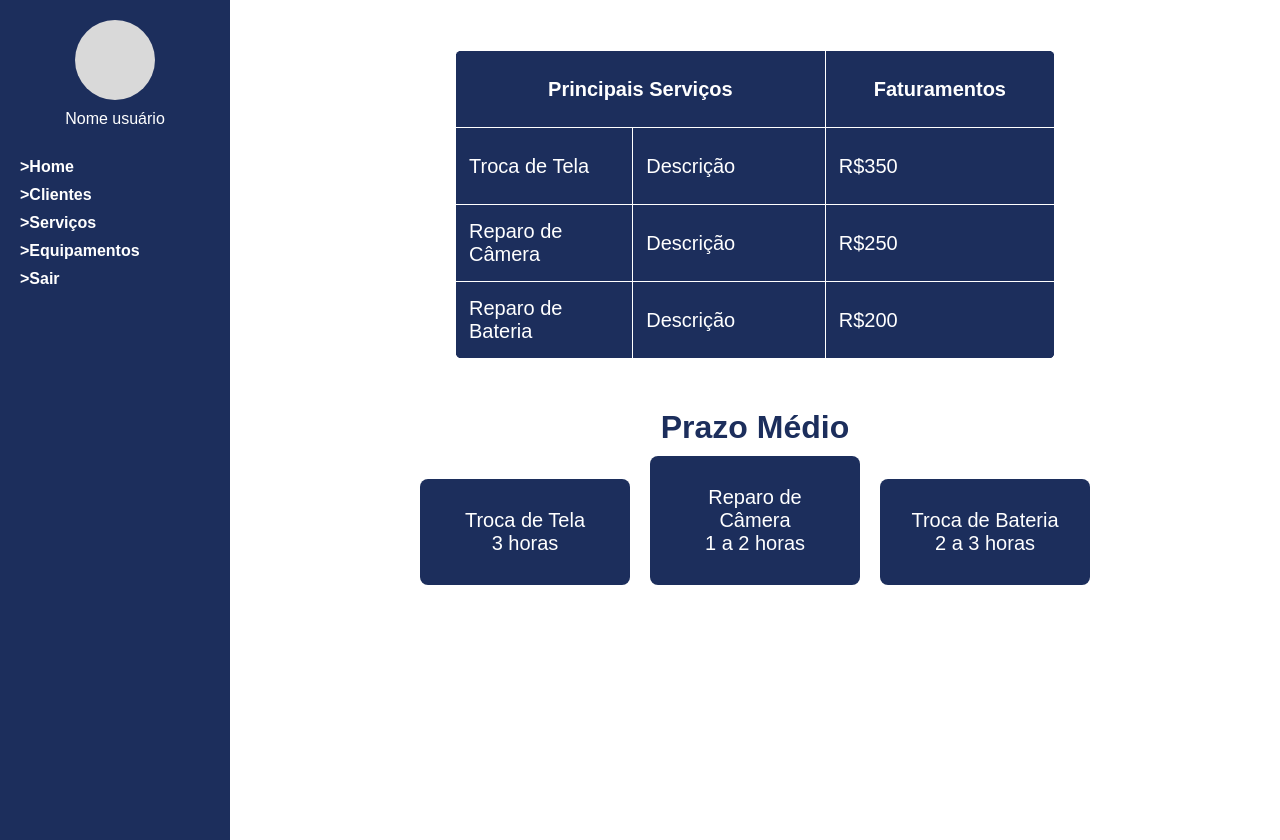
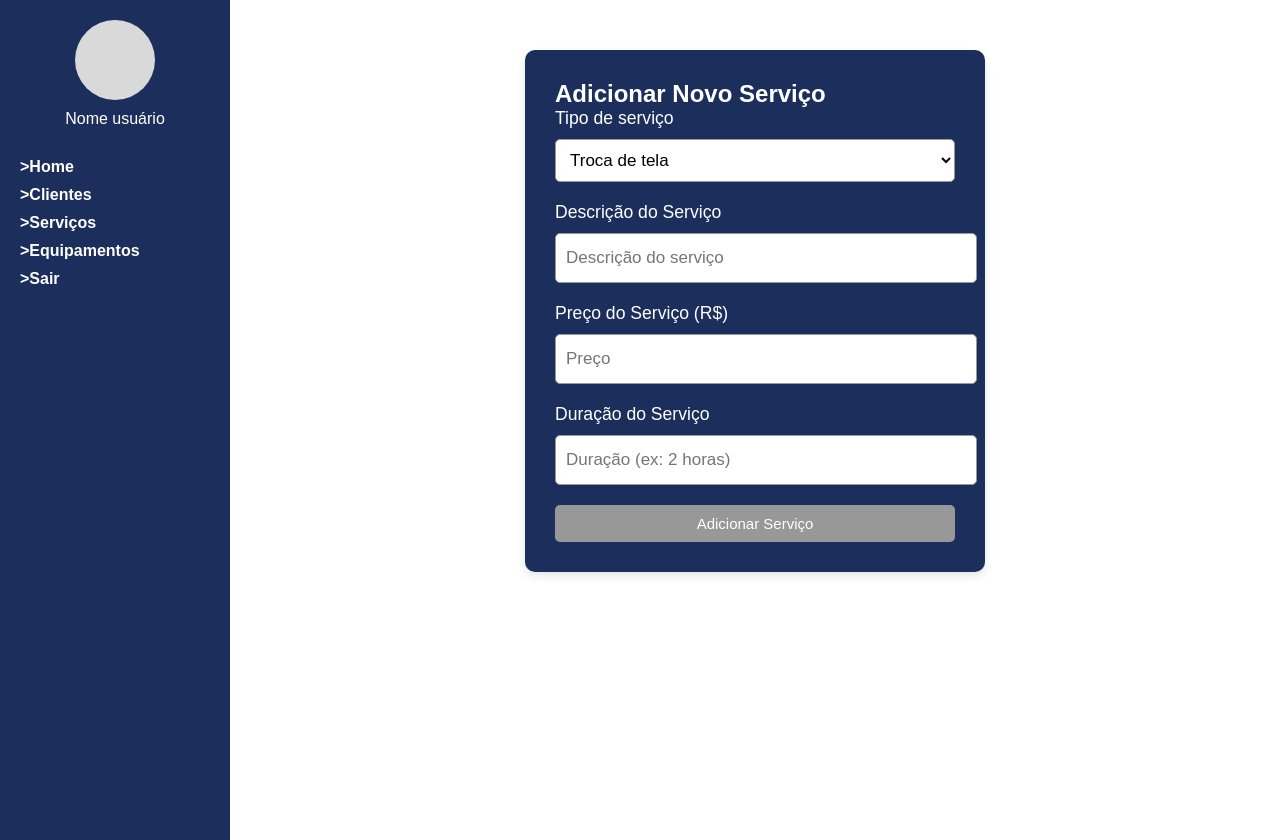
Before and after one commit to anatimoteo/ReparaTech, a Vue app: page /services in a window 1280 px wide. Built offline with nearby package versions, Linux system fonts and the light colour scheme; a web font is replaced by a local one.

Commit message:
ajuste pag serviços

```diff
--- a/src/views/ClientsPage.vue
+++ b/src/views/ClientsPage.vue
@@ -1,13 +1,9 @@
 <script setup>
-import LayoutComponent from '@/components/LayoutComponent.vue';
+import LayoutComponent from '@/components/LayoutComponent.vue'
 </script>
 <template>
-    <LayoutComponent>
-        <h1>Página de clientes</h1>  <div class="favorite-icon">⭐</div>
-
-
- </LayoutComponent>
+  <LayoutComponent>
+  <h1>oi</h1>
+</LayoutComponent>
 </template>
-
-<style scoped>
-</style>
+<style scoped></style>
--- a/src/views/EquipmentsPage.vue
+++ b/src/views/EquipmentsPage.vue
@@ -5,8 +5,8 @@ import LayoutComponent from '@/components/LayoutComponent.vue'
 const marcas = ['Samsung', 'Apple', 'Motorola', 'Xiaomi', 'Realme']
 
 const equipamento = reactive({
-  equipamento: '',
-  marcas: [],
+  nome: '',
+  marcas: '',
   modelo: '',
   numeroserie: '',
   observacoes: ''
@@ -21,7 +21,8 @@ const enviarDados = (e) => {
     nome: equipamento.nome,
     marcas: equipamento.marcas,
     modelo: equipamento.modelo,
-    numeroserie: equipamento.numeroserie
+    numeroserie: equipamento.numeroserie,
+    observacoes: equipamento.observacoes,
   })
 
   equipamento.nome = ''
@@ -30,7 +31,6 @@ const enviarDados = (e) => {
   equipamento.numeroserie = ''
   equipamento.observacoes = ''
 }
-
 </script>
 
 <template>
@@ -73,15 +73,16 @@ const enviarDados = (e) => {
         <th>Marca</th>
         <th>Modelo</th>
         <th>Número de série</th>
+        <th>Observações</th>
       </tr>
 
       <tr v-for="equip in equipamentos" :key="equip.numeroserie">
-  <td>{{ equip.nome }}</td>
-  <td>{{ equip.marcas }}</td>
-  <td>{{ equip.modelo }}</td>
-  <td>{{ equip.numeroserie }}</td>
-</tr>
-
+        <td>{{ equip.nome }}</td>
+        <td>{{ equip.marcas }}</td>
+        <td>{{ equip.modelo }}</td>
+        <td>{{ equip.numeroserie }}</td>
+        <td>{{ equip.observacoes }}</td>
+      </tr>
     </table>
   </LayoutComponent>
 </template>
@@ -98,8 +99,6 @@ const enviarDados = (e) => {
   border-radius: 10px;
   margin: 0 auto;
   box-shadow: 0 4px 8px rgba(0, 0, 0, 0.1);
-  overflow-y: scroll;
-  overflow-x: hidden;
   margin-bottom: 50px;
 }
 
@@ -116,9 +115,8 @@ select {
   border: 1px solid var(--gray-200);
   border-radius: 5px;
   background-color: white;
-  -webkit-appearance: none;
-  -moz-appearance: none;
-  appearance: none;
+  font-family: var( --font-family-base);
+  font-size: 17px;
 }
 
 h1 {
@@ -150,4 +148,20 @@ td {
 th {
   font-weight: 600;
 }
+
+.custom-submit {
+  background-color: var(--primary);
+  color: white;
+  border: none;
+  margin-top: 10px;
+  font-size: 1.1rem;
+  padding: 15px;
+  cursor: pointer;
+  line-height: 1.5rem;
+  transition: background-color 0.3s;
+}
+
+.custom-submit:hover {
+  background-color: var(--blue);
+}
 </style>
--- a/src/views/ServicesPage.vue
+++ b/src/views/ServicesPage.vue
@@ -1,94 +1,119 @@
 <script setup>
+import { ref } from 'vue'
 import LayoutComponent from '@/components/LayoutComponent.vue'
+
+const servicos = ['Troca de tela', 'Troca de Bateria', 'Reparo de Câmera', 'Desbloqueio de Dispositivo']
+
+const cadastroServico = ref({
+  servico: '',
+  descricao: '',
+  preco: null,
+  duracao: ''
+})
+
 </script>
+
 <template>
+
   <LayoutComponent>
-    <table>
-      <tr>
-        <th colspan="2">Principais Serviços</th>
-        <th>Faturamentos</th>
-      </tr>
-      <tr>
-        <td>Troca de Tela</td>
-        <td>Descrição</td>
-        <td>R$350</td>
-      </tr>
-      <tr>
-        <td>Reparo de Câmera</td>
-        <td>Descrição</td>
-        <td>R$250</td>
-      </tr>
-      <tr>
-        <td>Reparo de Bateria</td>
-        <td>Descrição</td>
-        <td>R$200</td>
-      </tr>
-    </table>
+    <div class="add-servico">
+      <h2>Adicionar Novo Serviço</h2>
 
-    <div class="prazo-medio">
-      <h1>Prazo Médio</h1>
-      <div class="card">
-        <span>Troca de Tela</span>
-        <span> 3 horas</span>
-      </div>
+      <label for="servico">Tipo de serviço</label>
+      <select id="servico">
+        <option value="" disabled>Selecione um serviço</option>
+        <option v-for="servico in servicos" :key="servico" :value="servicos">{{ servico }}</option>
+      </select>
 
-      <div class="card">
-        <span>Reparo de Câmera</span>
-        <span>1 a 2 horas</span>
-      </div>
+      <label for="servico-descricao">Descrição do Serviço</label>
+      <input
+        v-model="cadastroServico.descricao"
+        id="servico-descricao"
+        type="text"
+        placeholder="Descrição do serviço"
+    />
 
-      <div class="card">
-        <span>Troca de Bateria</span>
-        <span> 2 a 3 horas</span>
-      </div>
+      <label for="servico-preco">Preço do Serviço (R$)</label>
+      <input v-model="cadastroServico.preco" id="servico-preco" type="number" placeholder="Preço" />
 
+      <label for="servico-duracao">Duração do Serviço</label>
+      <input
+        v-model="cadastroServico.duracao"
+        id="servico-duracao"
+        type="text"
+        placeholder="Duração (ex: 2 horas)"
+      />
+
+      <button @click="addServico">Adicionar Serviço</button>
     </div>
+
 
   </LayoutComponent>
 </template>
 
-
 <style scoped>
-table,
-th,
-td {
-  background-color: var(--blue);
-  border: 1px solid rgb(255, 255, 255);
-  border-collapse: collapse;
-  color: white;
-  border-radius: 8px;
-  width: 600px;
-  height: 50px;
-  margin: auto;
-  font-size: 20px;
+.forms-container {
+  display: flex;
+  flex-direction: column;
+  justify-content: center;
+  width: 100%;
+  max-width: 400px;
+  padding: 30px;
+  background-color: var(--gray-100);
+  border-radius: 10px;
+  margin: 0 auto;
+  box-shadow: 0 4px 8px rgba(0, 0, 0, 0.1);
+  margin-bottom: 50px;
 }
 
-th,
-td {
-  padding: 13px;
+.add-servico {
+  display: flex;
+  flex-direction: column;
+  justify-content: center;
+  width: 100%;
+  max-width: 400px;
+  padding: 30px;
+  background-color: var(--blue);
+  border-radius: 10px;
+  margin: 0 auto;
+  box-shadow: 0 4px 8px rgba(0, 0, 0, 0.1);
+  margin-bottom: 50px;
+  color: white;
 }
 
-.prazo-medio {
-  text-align: center;
-  margin-top: 50px;
+label {
+  font-size: 1.1rem;
+  margin-bottom: 10px;
 }
 
-.card {
-  display: inline-block;
-  background-color: var(--blue);
-  padding: 30px;
-  border-radius: 8px;
-  margin: 10px;
-  width: 150px;
-  text-align: center;
+input,
+select {
+  width: 100%;
+  padding: 10px;
+  margin-bottom: 20px;
+  border: 1px solid var(--gray-200);
+  border-radius: 5px;
+  background-color: white;
+  font-family: var( --font-family-base);
+  font-size: 17px;
 }
 
-.card span {
-  display: block;
+.add-servico button {
+  padding: 10px 20px;
+  background-color: var(--gray-200);
   color: white;
-  font-size: 20px ;
+  border: none;
+  border-radius: 5px;
+  cursor: pointer;
+  transition: background-color 0.3s;
 }
 
+.add-servico button:hover {
+  background-color: var(--gray-100);
+}
 
+.lista-servicos {
+  margin-top: 30px;
+}
 
 </style>
```
